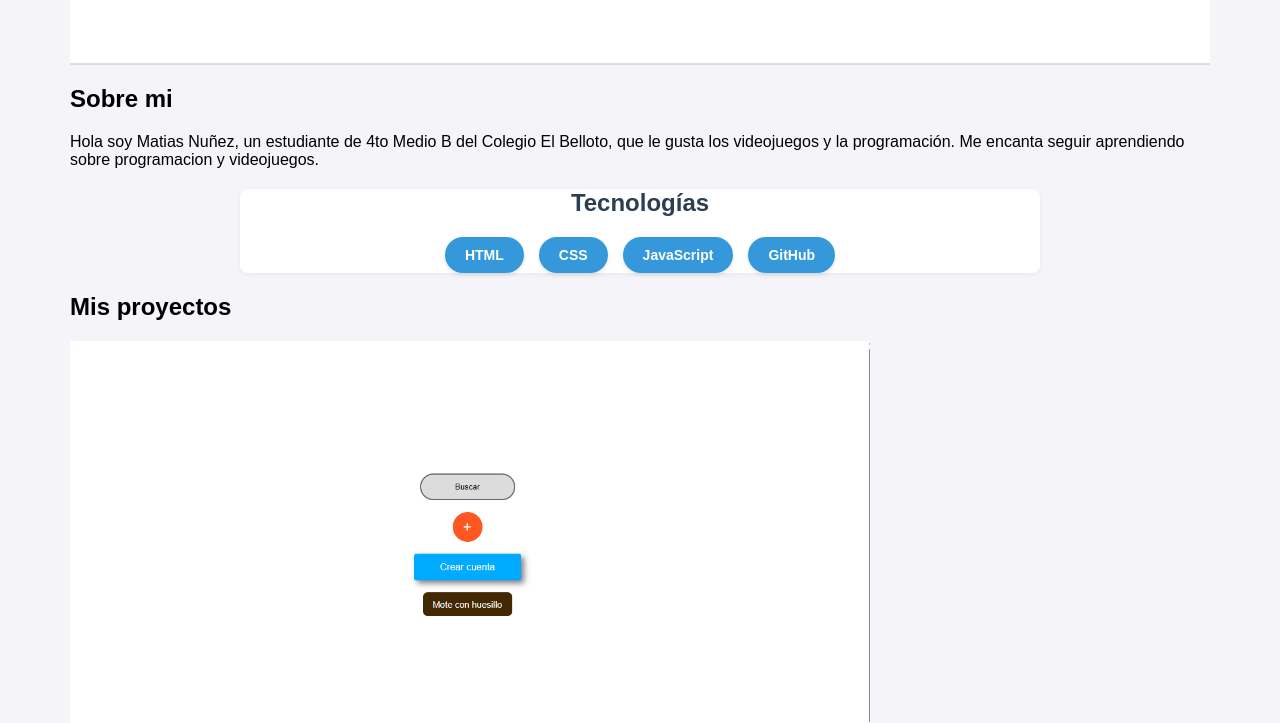
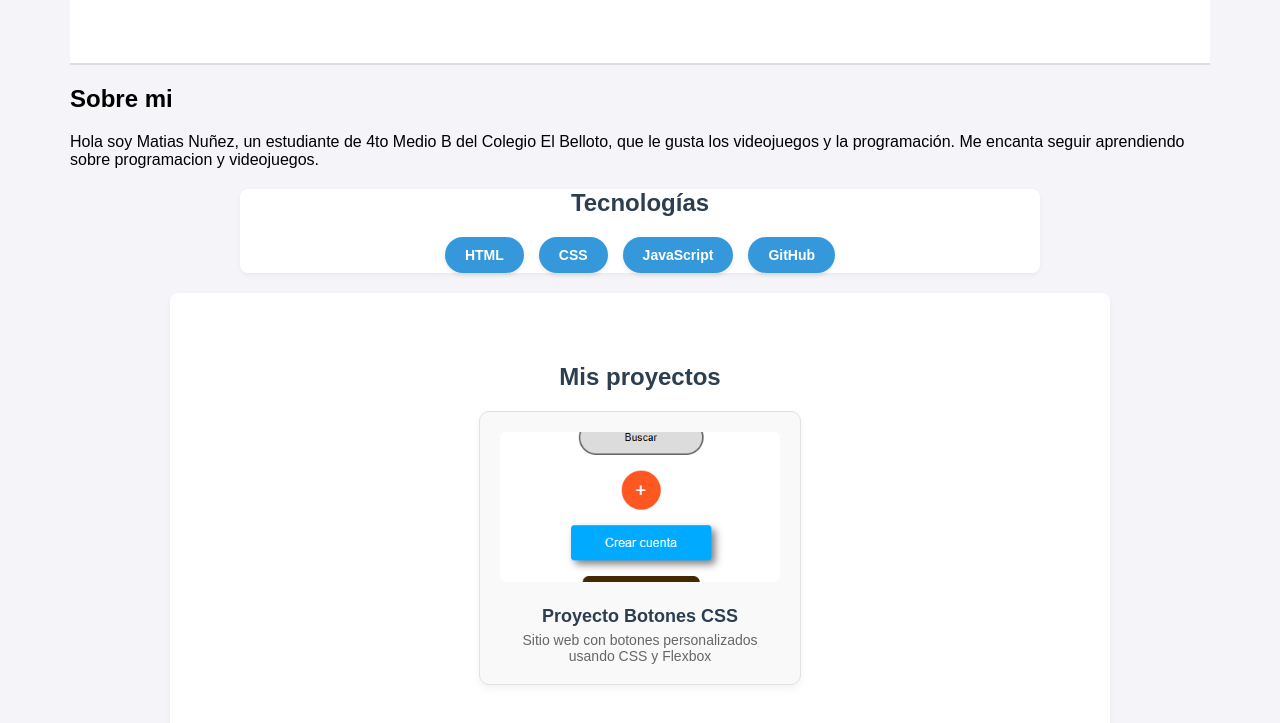
Before and after one commit to hoddldladlw/Evaluaci-n-Formativa-N-2, a plain HTML site: page index.html in a window 1280 px wide. Shown: the part 221-944 px from the top of the page. Drawn offline with Linux system fonts and the light colour scheme.

Commit message:
Sexto Commit- Seccion de proyectos completada con tarjeta e imagen local

```diff
--- a/index.html
+++ b/index.html
@@ -33,9 +33,12 @@
         <section id="proyectos" class="seccion-proyectos">
             <h2>Mis proyectos</h2>
             <div class="contenedor-tarjetas">
-                <img src="img/imagen.png" alt="Proyecto 1" class="tarjeta" alt="Proyecto 1" width="800";
+                <div class="card">
+                <img src="img/Botones.png" alt="Proyecto 1">
+                <h3>Proyecto Botones CSS </h3>
+                <p>Sitio web con botones personalizados usando CSS y Flexbox</p>
+            </div>
+         </div>
 
-
-            </div>
 </body>
 </html>
--- a/style.css
+++ b/style.css
@@ -76,3 +76,51 @@ body {
     font-size: 14px;
     box-shadow: 0 2px 4px rgba(0, 0, 0, 0.1);
 }
+.seccion-proyectos {
+    padding: 50px 20px;
+    max-width: 900px;
+    margin: 20px auto;
+    text-align: center;
+    background-color: #ffffff;
+    border-radius: 8px;
+    box-shadow: 0 2px 5px rgba(0, 0, 0, 0.05);
+}
+.seccion-proyectos h2 {
+    color: #2c3e50;
+    margin-bottom: 20px;
+}
+.contenedor-tarjetas {
+    display: flex;
+    justify-content: center;
+    flex-wrap: wrap;
+    gap: 20px;
+}
+.card {
+    background-color: #f9f9f9;
+    border: 1px solid #e1e1e1;
+    border-radius: 10px;
+    width: 280px;
+    padding: 20px;
+    box-shadow: 0 4px 8px rgba(0, 0, 0, 0.05);
+    transition: transform 0.3s ease;
+}
+.card:hover {
+    transform: translateY(-5px);
+}
+.card img {
+    width: 100%;
+    height: 150px;
+    object-fit: cover;
+    border-radius: 6px;
+    margin-bottom: 10px;
+}
+.card h3 {
+    color: #2c3e50;
+    margin: 10px 0 5px 0;
+    font-size: 18px;
+}
+.card p {
+    color: #666;
+    font-size: 14px;
+    margin: 0;
+}
```
Also changed, not shown: img/Botones.png (added), img/imagen.png (deleted).
